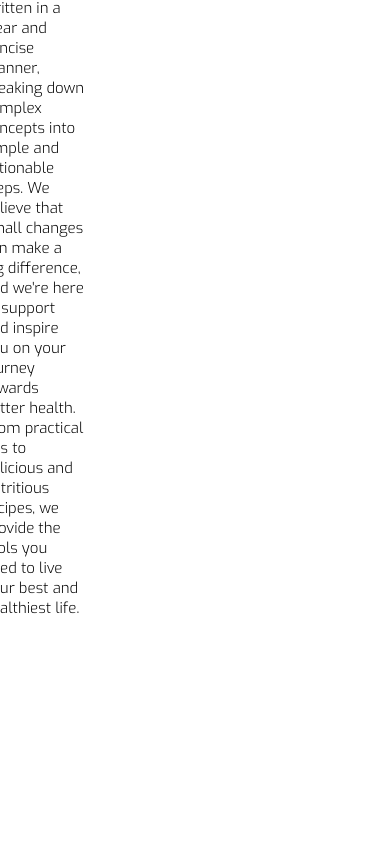
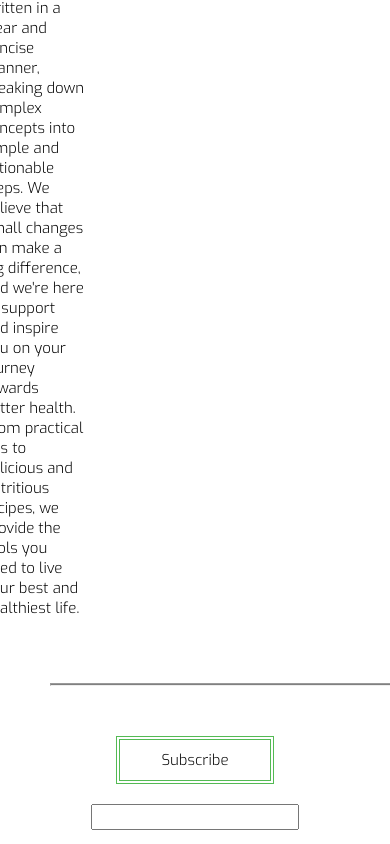
Before and after one commit to melina-mn/SEO, a plain HTML site: page index.html in a window 390 px wide. Shown: the part 1812-2656 px from the top of the page. Before the commit the page ends 2455 px from the top, so only its background shows below. Drawn offline with nearby package versions, Linux system fonts and the light colour scheme.

Commit message:
footer is done

```diff
--- a/index.html
+++ b/index.html
@@ -17,7 +17,7 @@
             <ul class="container__ul">
                 <li class="container__li"><a href="index.html">Home</a></li>
                 <li class="container__li"><a href="#about-us">About Us</a></li>
-                <li class="container__li"><a href="#">Subscribe</a></li>
+                <li class="container__li"><a href="#Subscribe">Subscribe</a></li>
             </ul>
         </nav>
         <div class="hamburger">
@@ -107,5 +107,12 @@
             </div>
         </section>
     </main>
+    <hr>
+    <footer class="last" id="Subscribe">
+        <form class="form">
+            <label for="subscription" class="subscription">Subscribe</label>
+            <input type="text" name="email" id="email" class="femail">
+        </form>
+    </footer>
 </body>
 </html>
--- a/styles/_footer.scss
+++ b/styles/_footer.scss
@@ -0,0 +1,44 @@
+.form{
+    display: flex;
+    flex-direction: column;
+    align-items: center;
+    font-family: 'Exo', sans-serif;
+    margin-bottom: 50px
+}
+.subscription{
+    display: flex;
+    justify-content: center;
+    align-items: center;
+    margin-bottom: 20px;
+    border: 4px double rgb(84, 186, 84);
+    width: 200px;
+    height: 60px;
+}
+.femail{
+    width: 300px;
+    height: 40px;
+    border: 1 solid rgba(128, 128, 128, 0.1);
+    font-size: 20px;
+}
+@media screen and (max-width:768px) {
+    .subscription{
+        font-size: 15px;
+        width: 150px;
+        height: 40px;
+    }
+    .femail{
+        width: 200px;
+    height: 20px;
+    }
+}
+@media screen and (max-width:320px) {
+    .subscription{
+        font-size: 10px;
+        width: 100px;
+        height: 20px;
+    }
+    .femail{
+        width: 100px;
+        height: 10px;
+    }
+}
--- a/styles/_main.scss
+++ b/styles/_main.scss
@@ -219,3 +219,11 @@
         height: 130px;
     }
 }
+
+
+hr{
+    height: 1px;
+    background-color: gray;
+    width: 100%;
+    margin: 50px;
+}
```
Also changed, not shown: styles/index.css.
